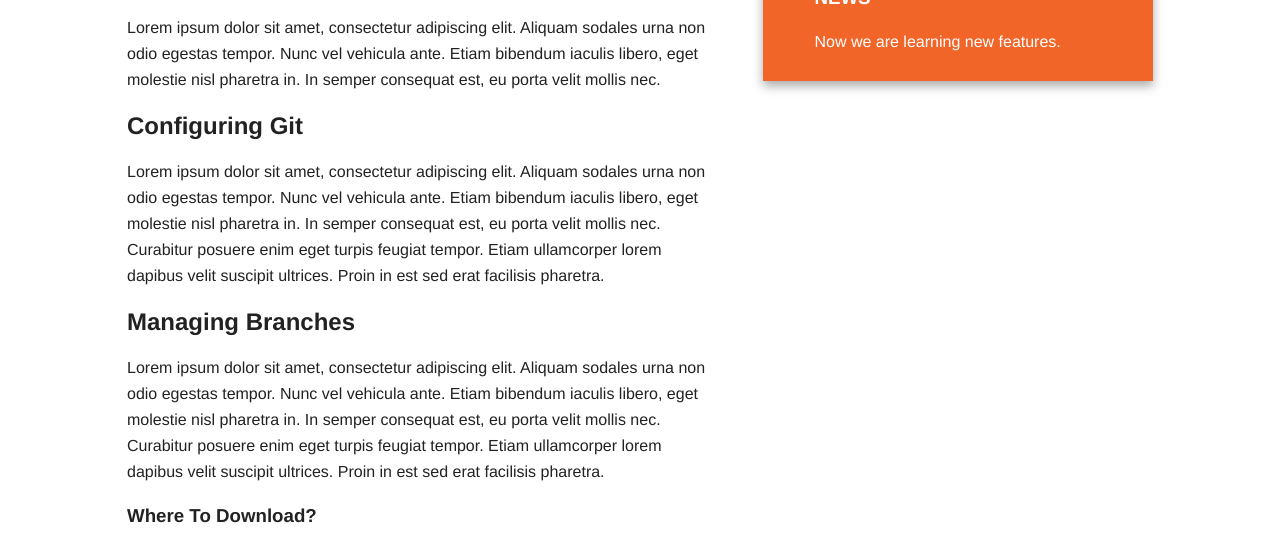
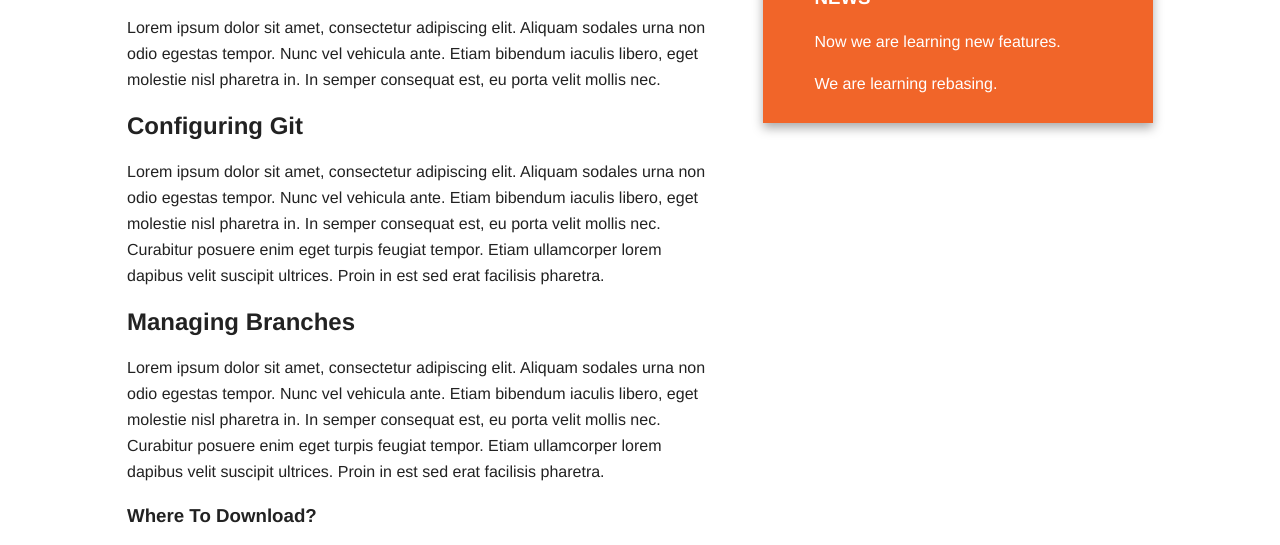
Before and after one commit to arslanahmad656/LearningGit, a plain HTML site: page index.html in a window 1280 px wide. Shown: the part 180-725 px from the top of the page. Drawn offline with Linux system fonts and the light colour scheme.

Commit message:
Updated index file from master

```diff
--- a/index.html
+++ b/index.html
@@ -59,6 +59,7 @@
                 <aside>
                     <h3>NEWS</h3>
                     <p>Now we are learning new features.</p>
+					<p>We are learning rebasing.</p>
                 </aside>
 
             </div> <!-- #main -->
```
